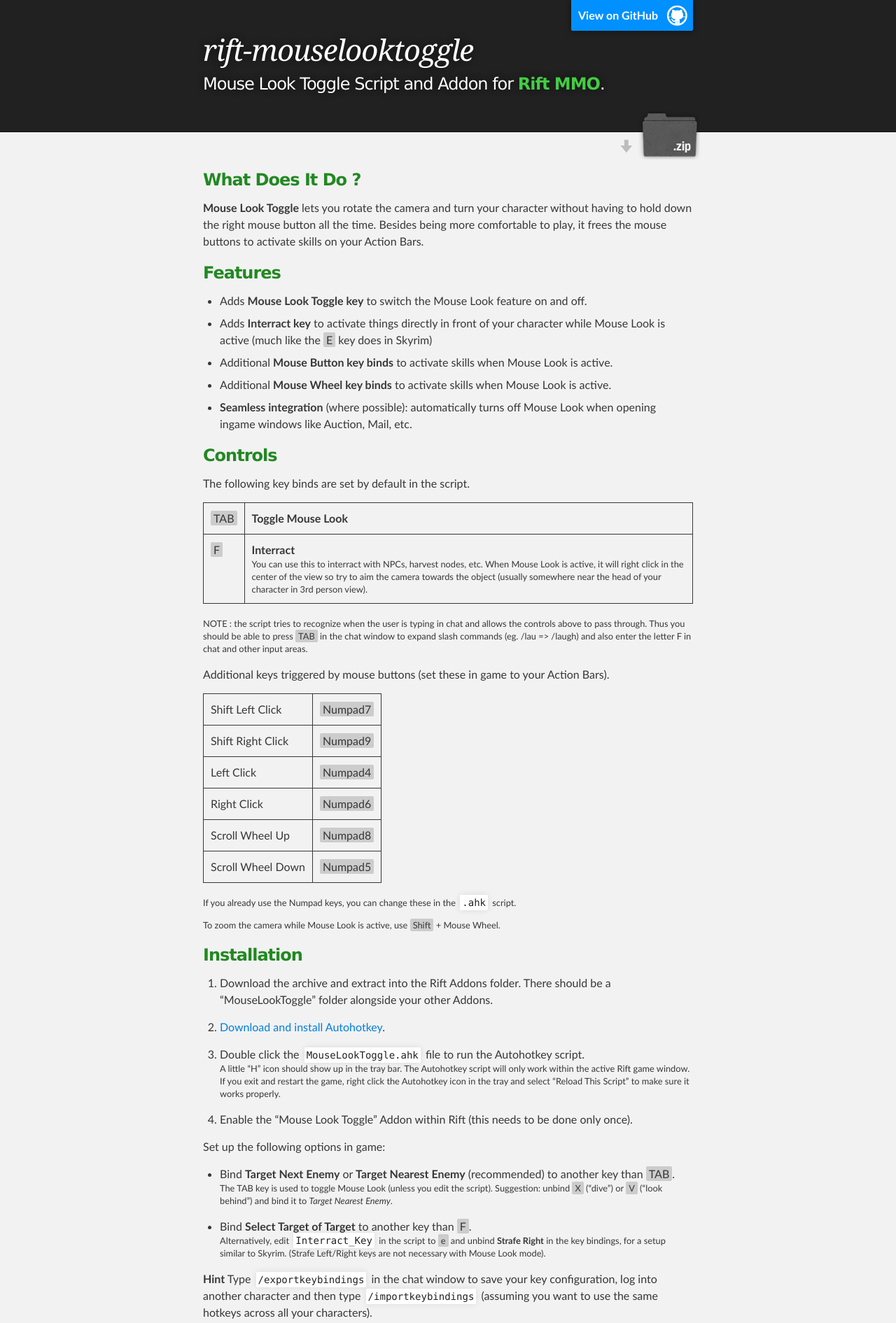
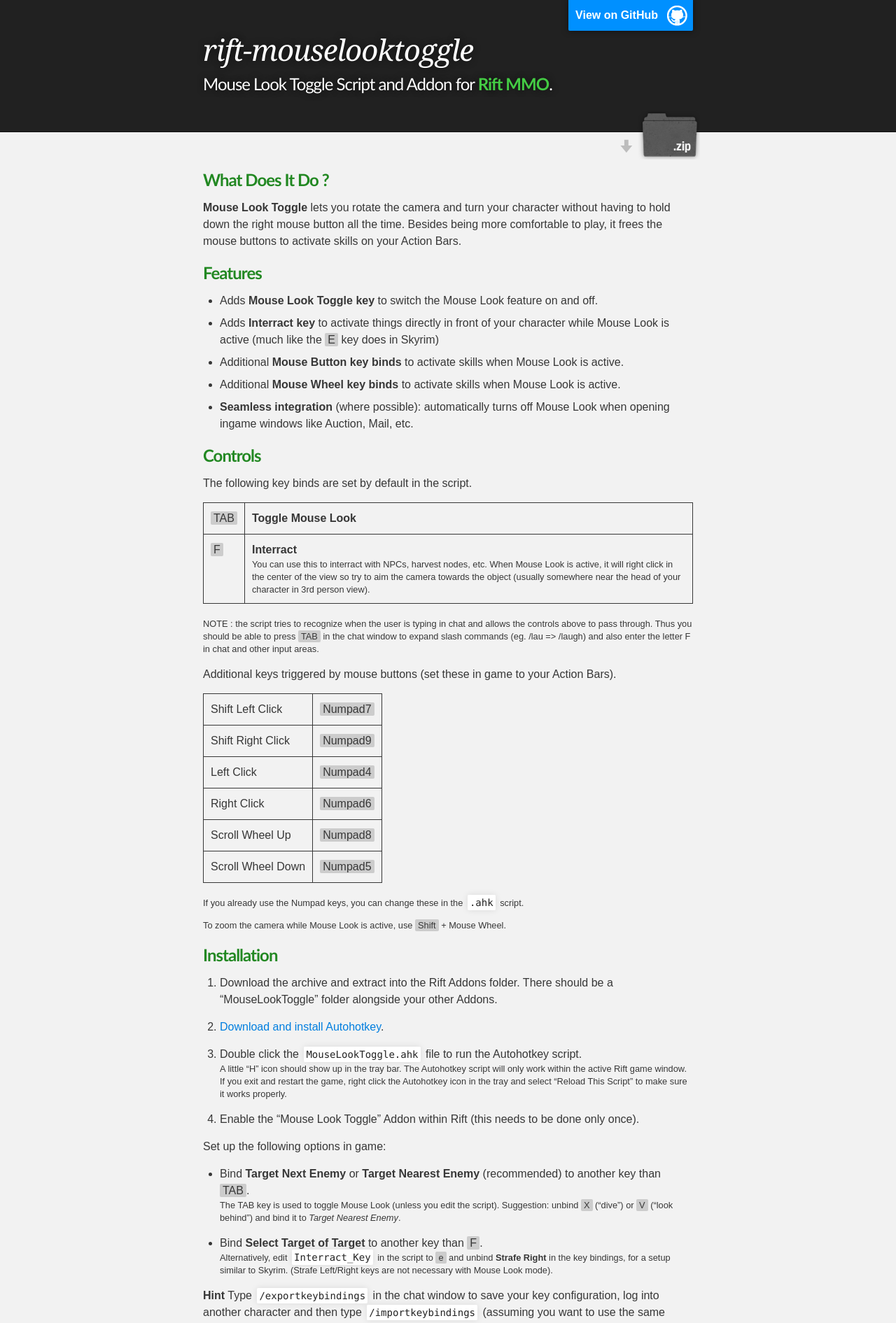
Before and after one commit to fabd/rift-mouselook-addon, a Jekyll site: the page built from index.md, in a window 1280 px wide. Shown: the top 1891 px of the page at 70% size. Built offline with Jekyll 4.4.1, drawn with Linux system fonts in a browser that asks for light colours.

Commit message:
Stylesheet misc.

```diff
--- a/web/css/stylesheet.css
+++ b/web/css/stylesheet.css
@@ -53,7 +53,7 @@ body {
   color:#373737;
   background: #212121;
   font-size: 16px;
-  font-family: 'Myriad Pro', Calibri, Helvetica, Arial, sans-serif;
+  font-family: Arial, sans-serif;
   line-height: 1.5;
   -webkit-font-smoothing: antialiased;
 }
@@ -62,7 +62,7 @@ h1, h2, h3, h4, h5, h6 {
   margin: 10px 0;
   font-weight: 700;
   color:#222222;
-  font-family: 'Lucida Grande', 'Calibri', Helvetica, Arial, sans-serif;
+  font-family: 'Calibri', Arial, sans-serif;
   letter-spacing: -1px;
 }
 
```
